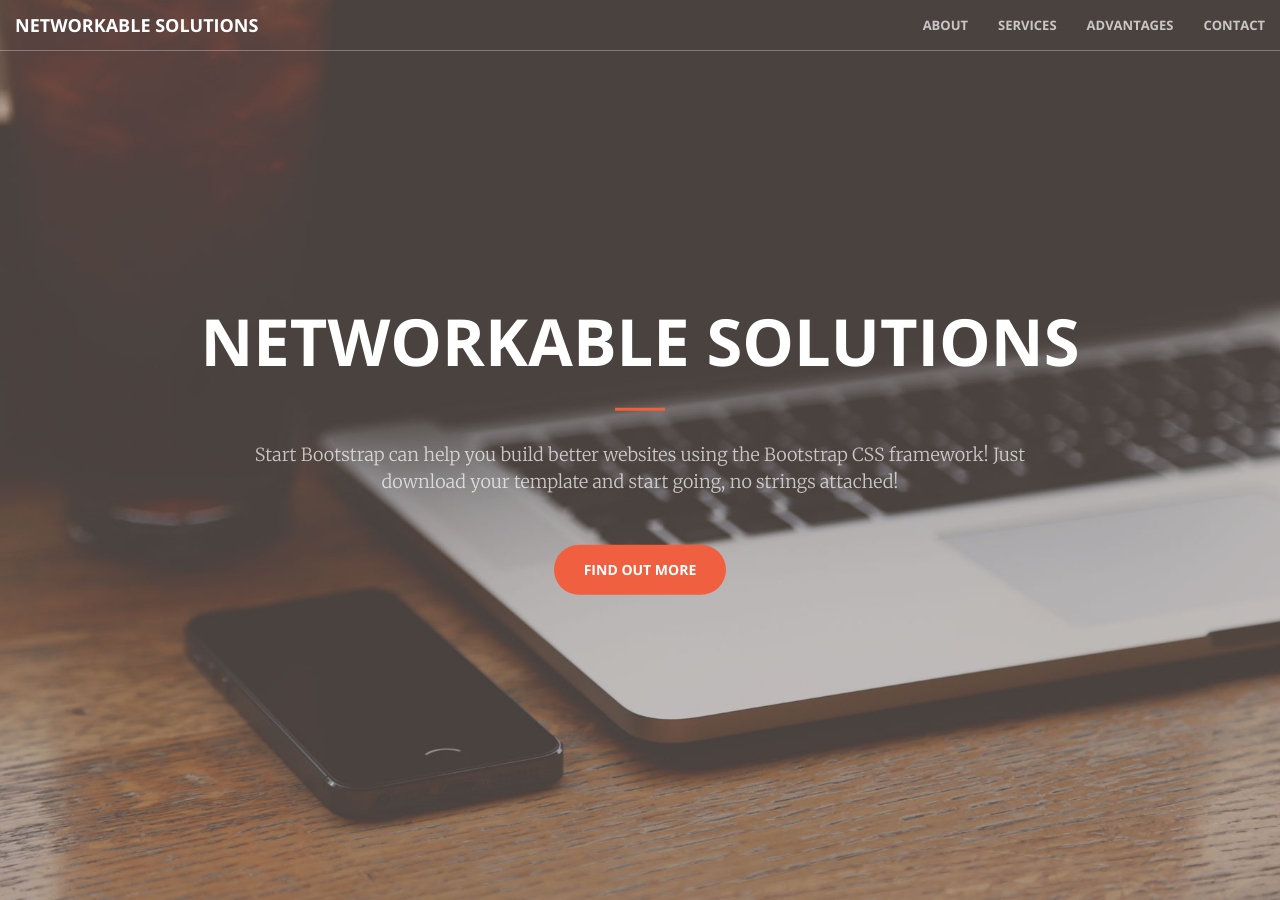
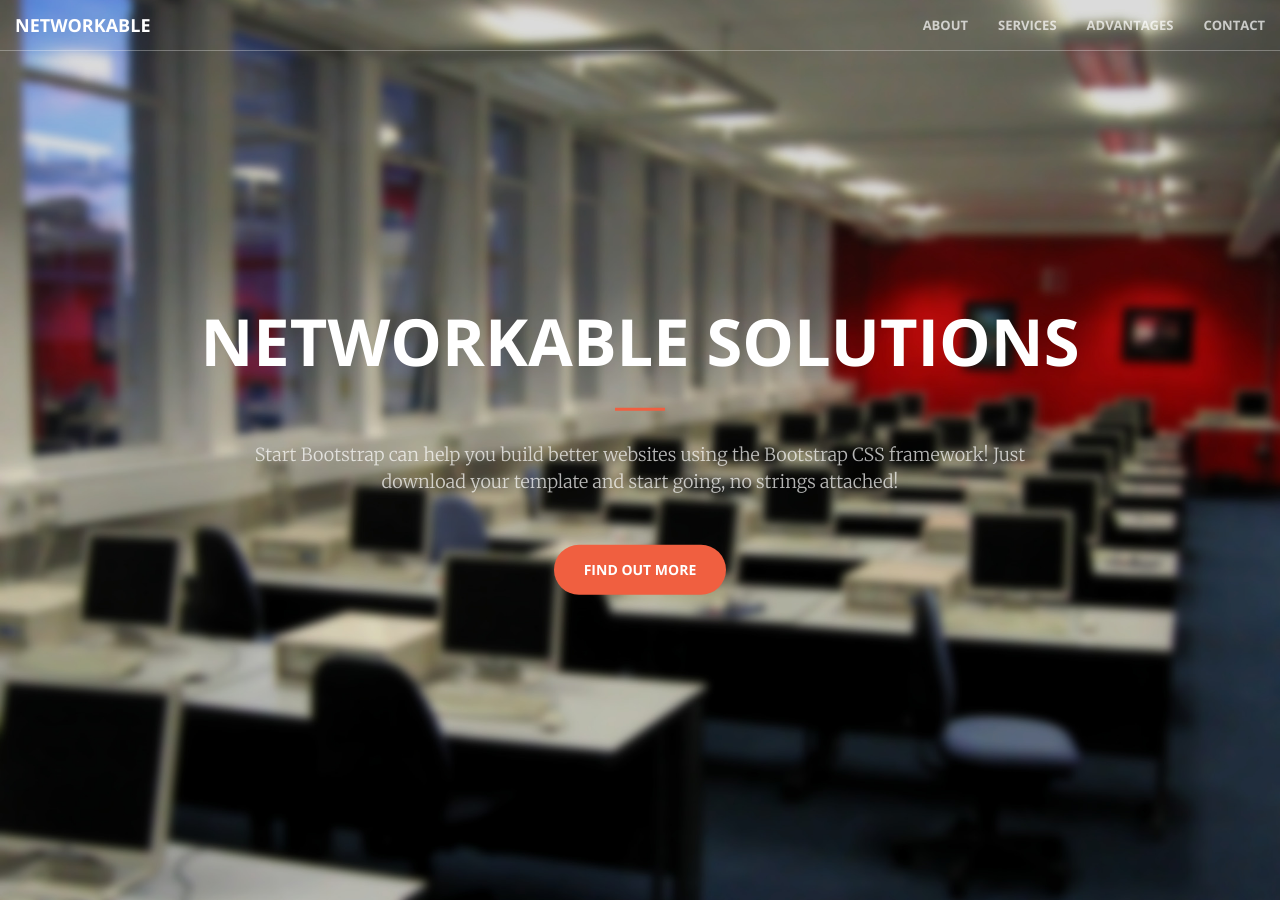
Before and after one commit to networkable-solutions/networkable-solutions.github.io, a Jekyll site: the page built from index.html, in a window 1280 px wide and 900 px high. Built offline with Jekyll 4.4.1, drawn with Linux system fonts in a browser that asks for light colours.

Commit message:
Header work

```diff
--- a/_includes/nav.html
+++ b/_includes/nav.html
@@ -8,7 +8,7 @@
                 <span class="icon-bar"></span>
                 <span class="icon-bar"></span>
             </button>
-            <a class="navbar-brand page-scroll" href="#page-top">Networkable Solutions</a>
+            <a class="navbar-brand page-scroll" href="#page-top">Networkable</a>
         </div>
 
         <!-- Collect the nav links, forms, and other content for toggling -->
--- a/_includes/portfolio.html
+++ b/_includes/portfolio.html
@@ -1,4 +1,4 @@
-<section class="no-padding" id="portfolio">
+<section class="no-padding" id="advantages">
     <div class="container-fluid">
         <div class="row no-gutter">
             <div class="col-lg-4 col-sm-6">
```
Also changed, not shown: img/header.jpg.
